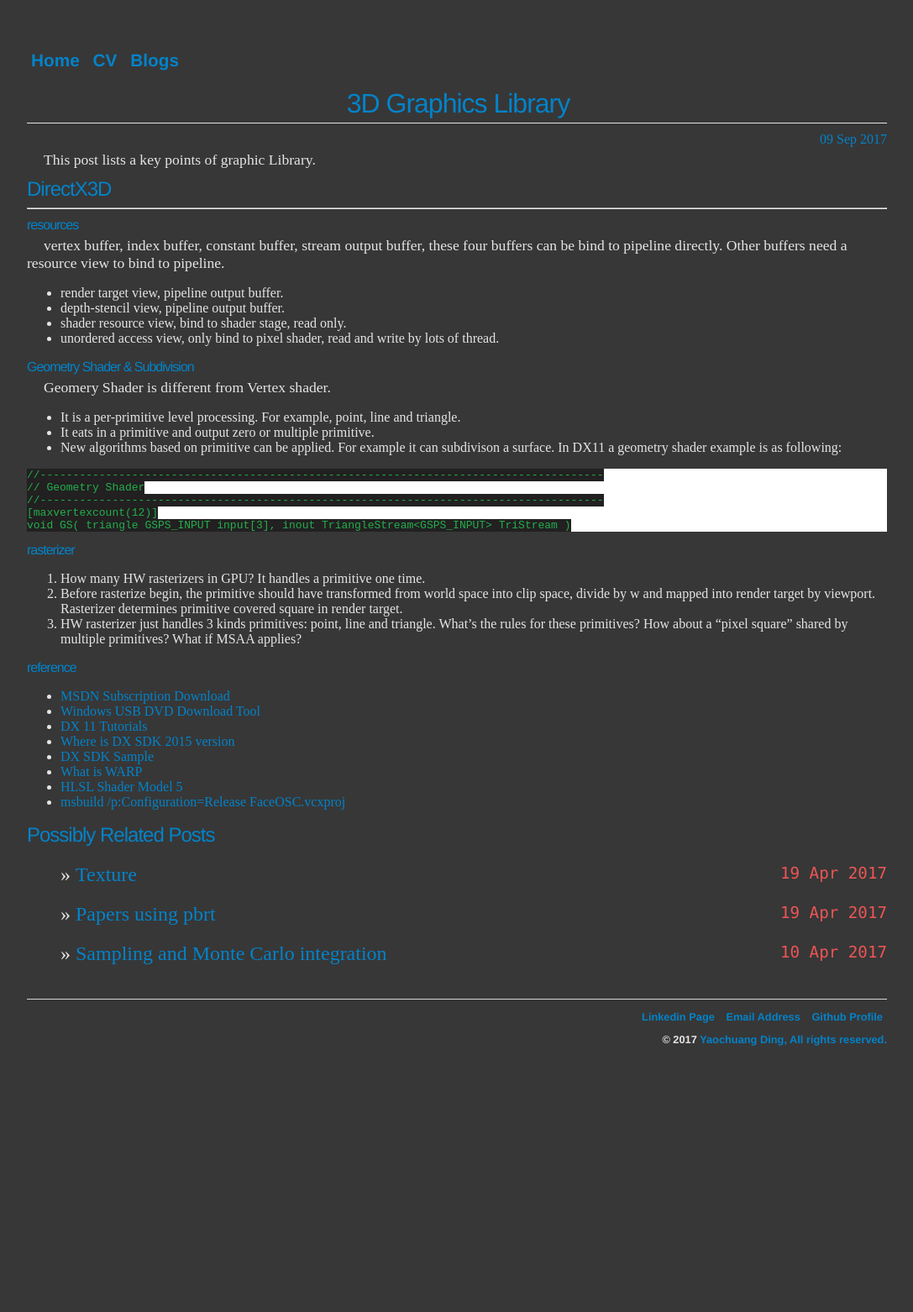
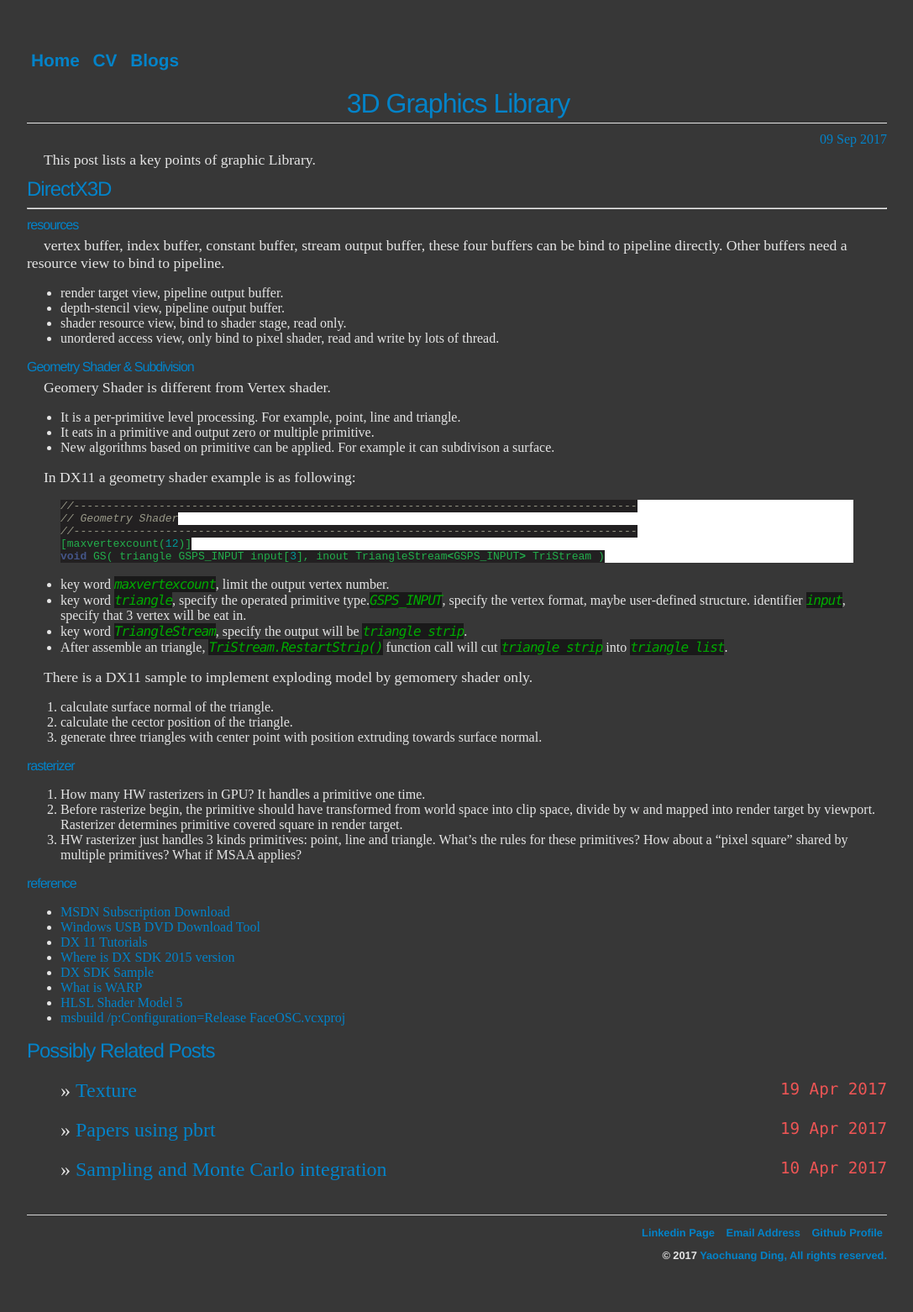
Before and after one commit to ychding11/ychding11.github.io, a Jekyll site: the page built from _posts/2017-9-9-3D-Rendering-API.md, in a window 1280 px wide. Shown: the whole page at 84% size, without its empty margins (96-1183 px from the left). Built offline with Jekyll 4.4.1, drawn with Linux system fonts in a browser that asks for light colours; before the commit the page ends 1305 px from its top, so only the background shows below that.

Commit message:
add geometry shader.

````diff
--- a/_posts/2017-9-9-3D-Rendering-API.md
+++ b/_posts/2017-9-9-3D-Rendering-API.md
@@ -23,15 +23,30 @@
 - It is a per-primitive level processing. For example, point, line and triangle.
 - It eats in a primitive and output zero or multiple primitive.
 - New algorithms based on primitive can be applied. For example it can subdivison a surface.
+
 In DX11 a geometry shader example is as following:
 
-```
+{% highlight c++ %}
+
 //--------------------------------------------------------------------------------------
 // Geometry Shader
 //--------------------------------------------------------------------------------------
 [maxvertexcount(12)]
 void GS( triangle GSPS_INPUT input[3], inout TriangleStream<GSPS_INPUT> TriStream )
-```
+
+{% endhighlight %}
+
+- key word *maxvertexcount*, limit the output vertex number.
+- key word *triangle*, specify the operated primitive type.*GSPS_INPUT*, specify the vertex format, maybe user-defined structure.
+  identifier *input*, specify that 3 vertex will be eat in.
+- key word *TriangleStream*, specify the output will be *triangle strip*.
+- After assemble an triangle, *TriStream.RestartStrip()* function call will cut *triangle strip* into *triangle list*.
+
+There is a DX11 sample to implement exploding model by gemomery shader only.
+1. calculate surface normal of the triangle.
+2. calculate the cector position of the triangle.
+3. generate three triangles with center point with position extruding towards surface normal.
+
 
 ### rasterizer
 1. How many HW rasterizers in GPU? It handles a primitive one time.
````
